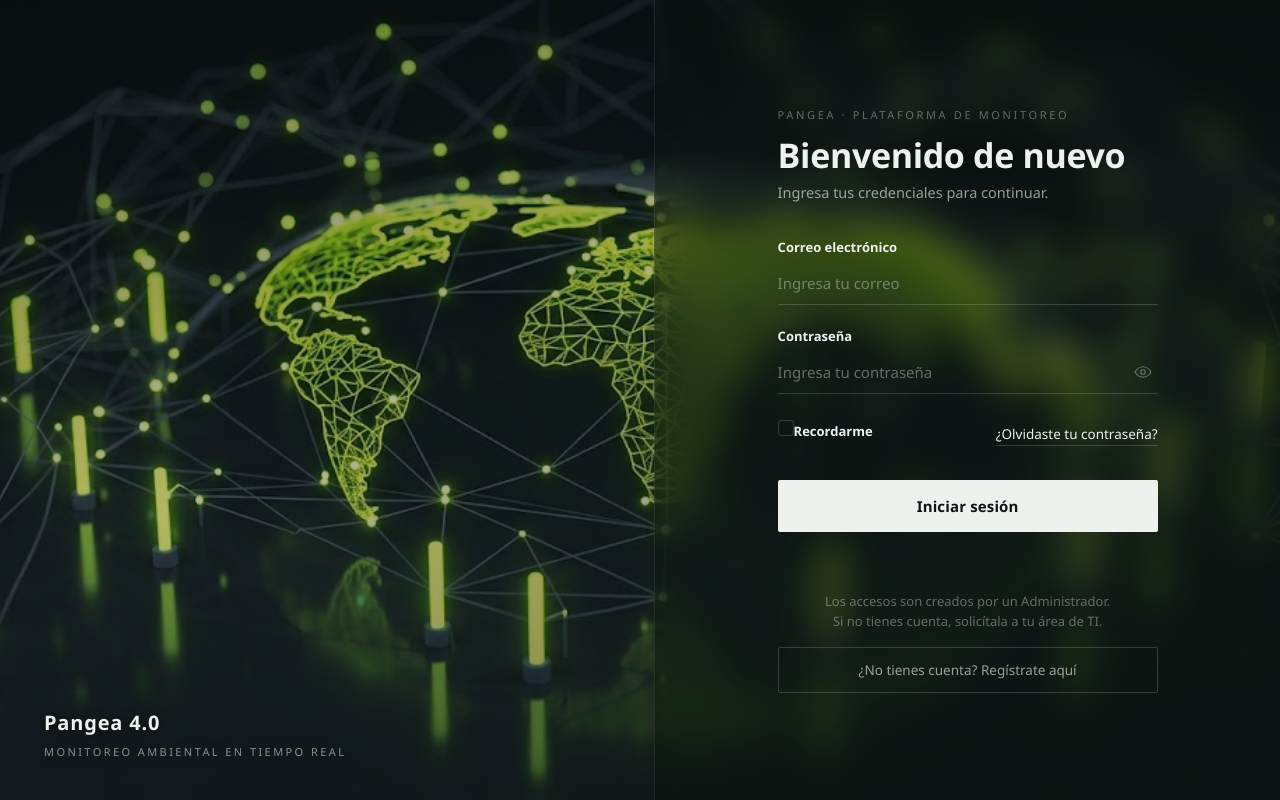
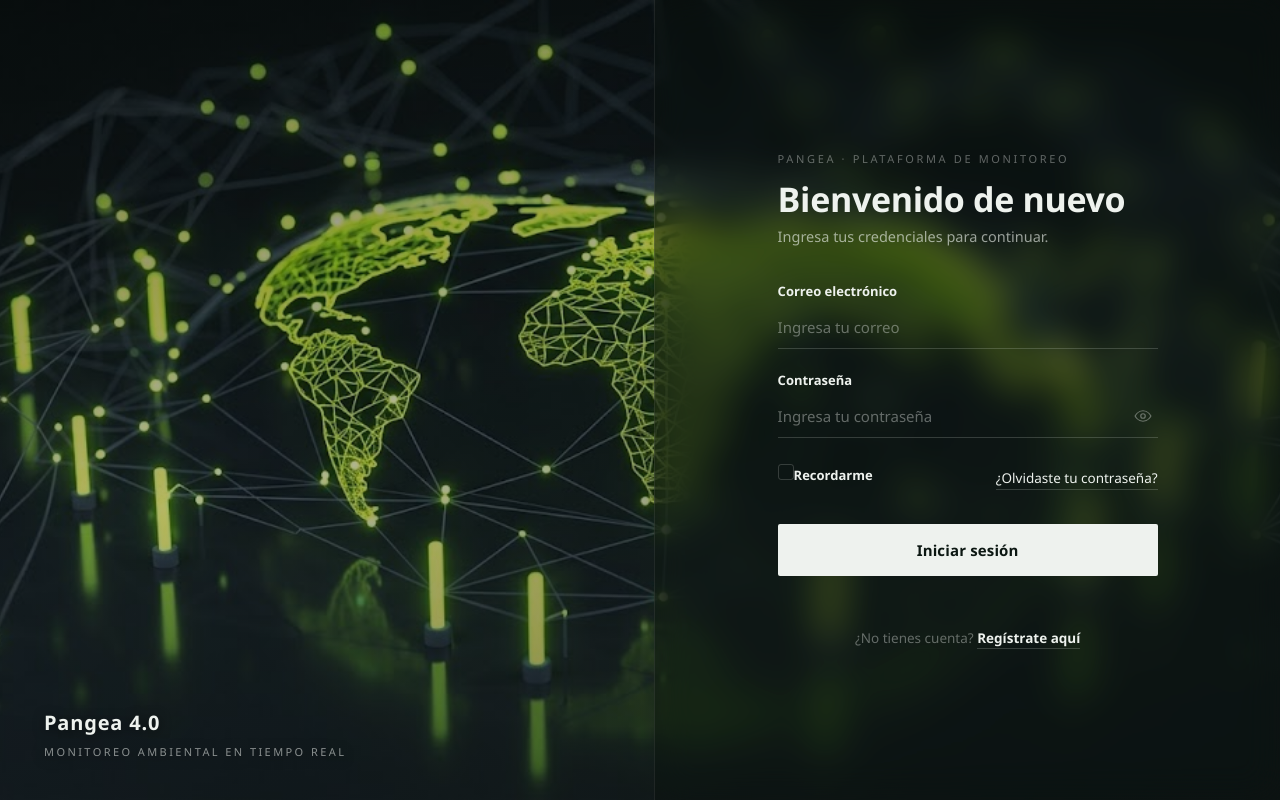
Before and after one commit to Ceneris-team/Pangea, a React (Vite) app in the folder frontend/: page /login in a window 1280 px wide. Built offline with nearby package versions, Linux system fonts and the light colour scheme; no server answers.

Commit message:
Restyle register prompt as inline text link, matching reference
Replaces the boxed register button with plain "¿No tienes cuenta?
Regístrate aquí" text below the submit button, keeping submit button
styling untouched.

```diff
--- a/frontend/src/pages/Login.css
+++ b/frontend/src/pages/Login.css
@@ -251,30 +251,27 @@
 }
 .form-msg.ok{color:var(--accent);}
 
-.foot-note{
-  margin-top:26px;
+.register-note{
+  margin-top:18px;
   text-align:center;
-  font-size:13px;
+  font-size:13.5px;
   color:var(--ink-faint);
 }
 
-.register-btn{
-  display:block;
-  width:100%;
-  margin-top:16px;
-  padding:12px;
-  background:transparent;
-  color:var(--ink-soft);
-  border:1px solid var(--line);
-  border-radius:var(--radius);
-  font-size:13.5px;
-  font-family:inherit;
+.register-link{
+  background:none;
+  border:none;
+  padding:0;
+  margin:0;
+  font:inherit;
+  font-weight:600;
+  color:var(--ink);
   cursor:pointer;
-  transition:border-color .2s ease, color .2s ease;
+  border-bottom:1px solid var(--line);
+  transition:border-color .2s ease;
 }
-.register-btn:hover{
-  border-color:var(--accent);
-  color:var(--ink);
+.register-link:hover{
+  border-color:var(--ink);
 }
 
 @media (min-width: 880px){
--- a/frontend/src/pages/Login.tsx
+++ b/frontend/src/pages/Login.tsx
@@ -150,15 +150,9 @@ export default function Login() {
               <p className={`form-msg${formOk ? " ok" : ""}`}>{formMsg}</p>
             </form>
 
-            <p className="foot-note">
-              Los accesos son creados por un Administrador.
-              <br />
-              Si no tienes cuenta, solicítala a tu área de TI.
+            <p className="register-note">
+              ¿No tienes cuenta? <button type="button" className="register-link">Regístrate aquí</button>
             </p>
-
-            <button type="button" className="register-btn">
-              ¿No tienes cuenta? Regístrate aquí
-            </button>
           </div>
         </div>
       </div>
```
